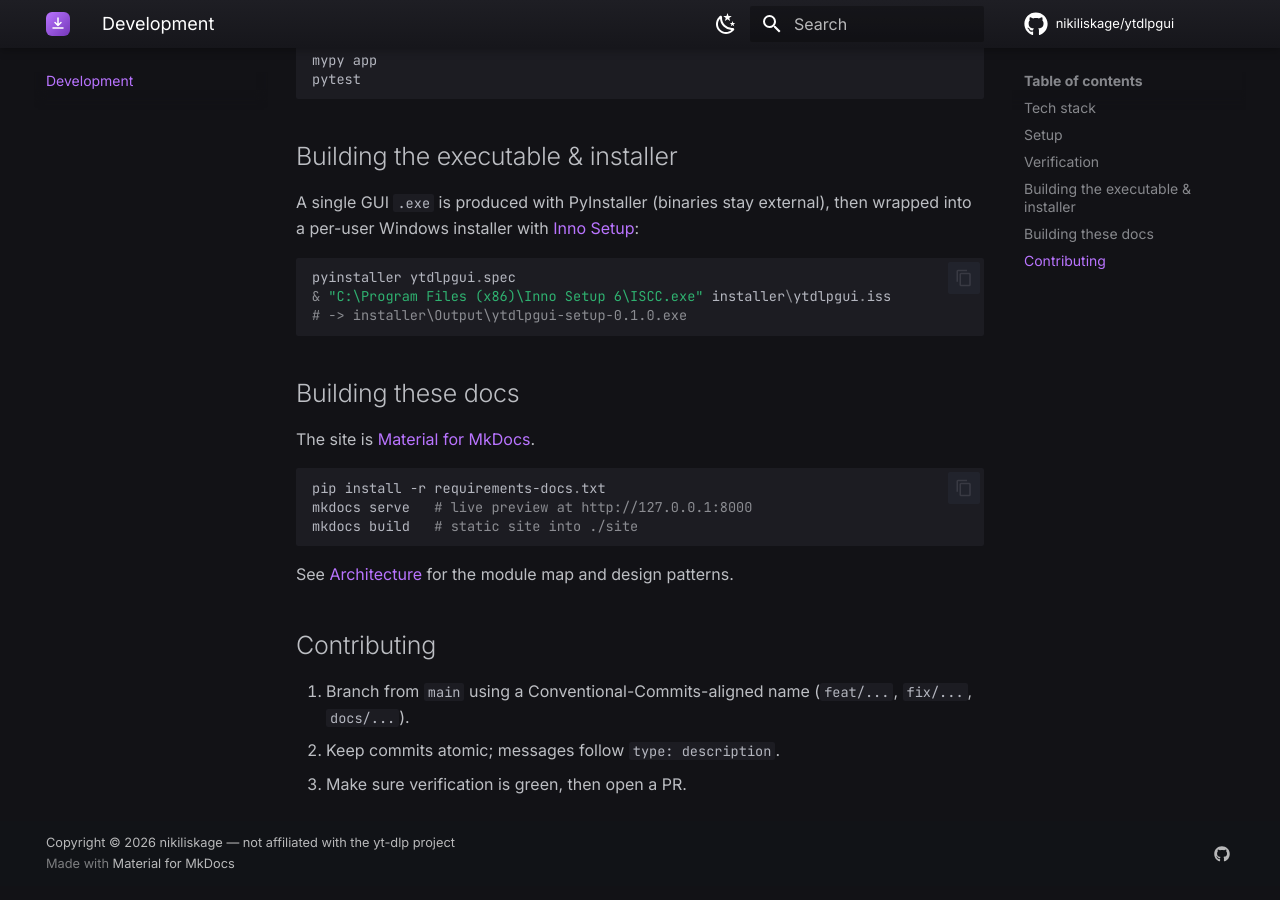
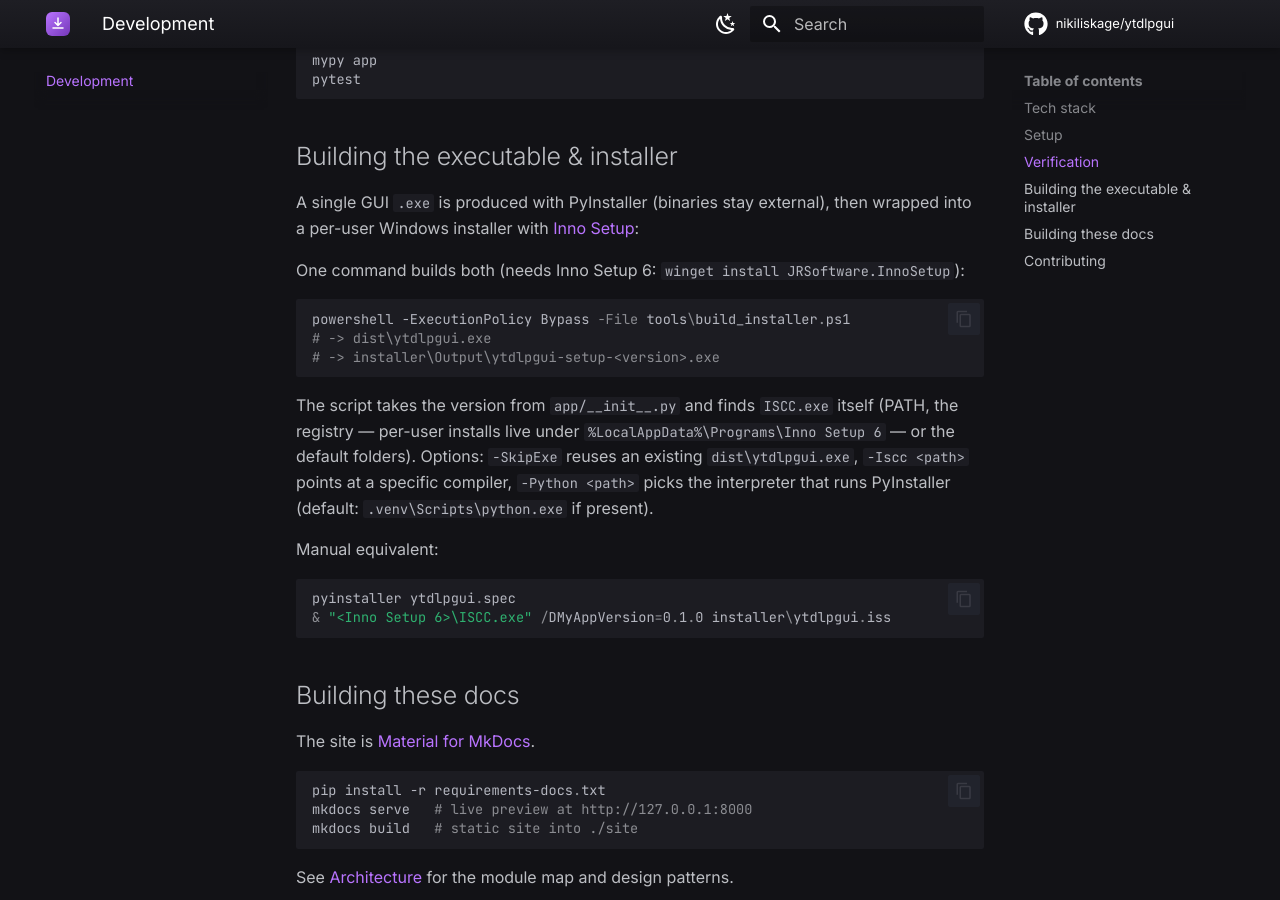
Before and after one commit to nikiliskage/ytdlpgui, an MkDocs documentation site: the page built from docs/development.md, in a window 1280 px wide and 900 px high, scrolled down 741 px. Built offline with MkDocs 1.6.1 and Material for MkDocs 9.7.7, drawn with Linux system fonts in a browser that asks for light colours; comment, search, counter and statistics services are not loaded.

Commit message:
build: one-step exe + installer script that finds Inno Setup itself
tools/build_installer.ps1 runs PyInstaller and then ISCC. It locates
ISCC.exe via -Iscc, $env:ISCC, PATH, the Inno Setup uninstall registry key
(per-user installs land in %LocalAppData%\Programs\Inno Setup 6, which the
hard-coded "Program Files (x86)" path in the docs missed) and the default
folders, and passes the version from app/__init__.py as /DMyAppVersion so
the installer name always matches the app. The .iss keeps 0.1.0 as a
fallback for manual builds.

Co-Authored-By: Claude Opus 5.5 <noreply@anthropic.com>

````diff
--- a/docs/development.md
+++ b/docs/development.md
@@ -32,10 +32,25 @@ pytest
 A single GUI `.exe` is produced with PyInstaller (binaries stay external), then wrapped into a
 per-user Windows installer with [Inno Setup](https://jrsoftware.org/isinfo.php):
 
+One command builds both (needs Inno Setup 6: `winget install JRSoftware.InnoSetup`):
+
+```powershell
+powershell -ExecutionPolicy Bypass -File tools\build_installer.ps1
+# -> dist\ytdlpgui.exe
+# -> installer\Output\ytdlpgui-setup-<version>.exe
+```
+
+The script takes the version from `app/__init__.py` and finds `ISCC.exe` itself (PATH, the
+registry — per-user installs live under `%LocalAppData%\Programs\Inno Setup 6` — or the default
+folders). Options: `-SkipExe` reuses an existing `dist\ytdlpgui.exe`, `-Iscc <path>` points at a
+specific compiler, `-Python <path>` picks the interpreter that runs PyInstaller (default:
+`.venv\Scripts\python.exe` if present).
+
+Manual equivalent:
+
 ```powershell
 pyinstaller ytdlpgui.spec
-& "C:\Program Files (x86)\Inno Setup 6\ISCC.exe" installer\ytdlpgui.iss
-# -> installer\Output\ytdlpgui-setup-0.1.0.exe
+& "<Inno Setup 6>\ISCC.exe" /DMyAppVersion=0.1.0 installer\ytdlpgui.iss
 ```
 
 ## Building these docs
````
Also changed, not shown: CHANGELOG.md (+3 -0 lines), README.md (+6 -3 lines), 2 other files.
